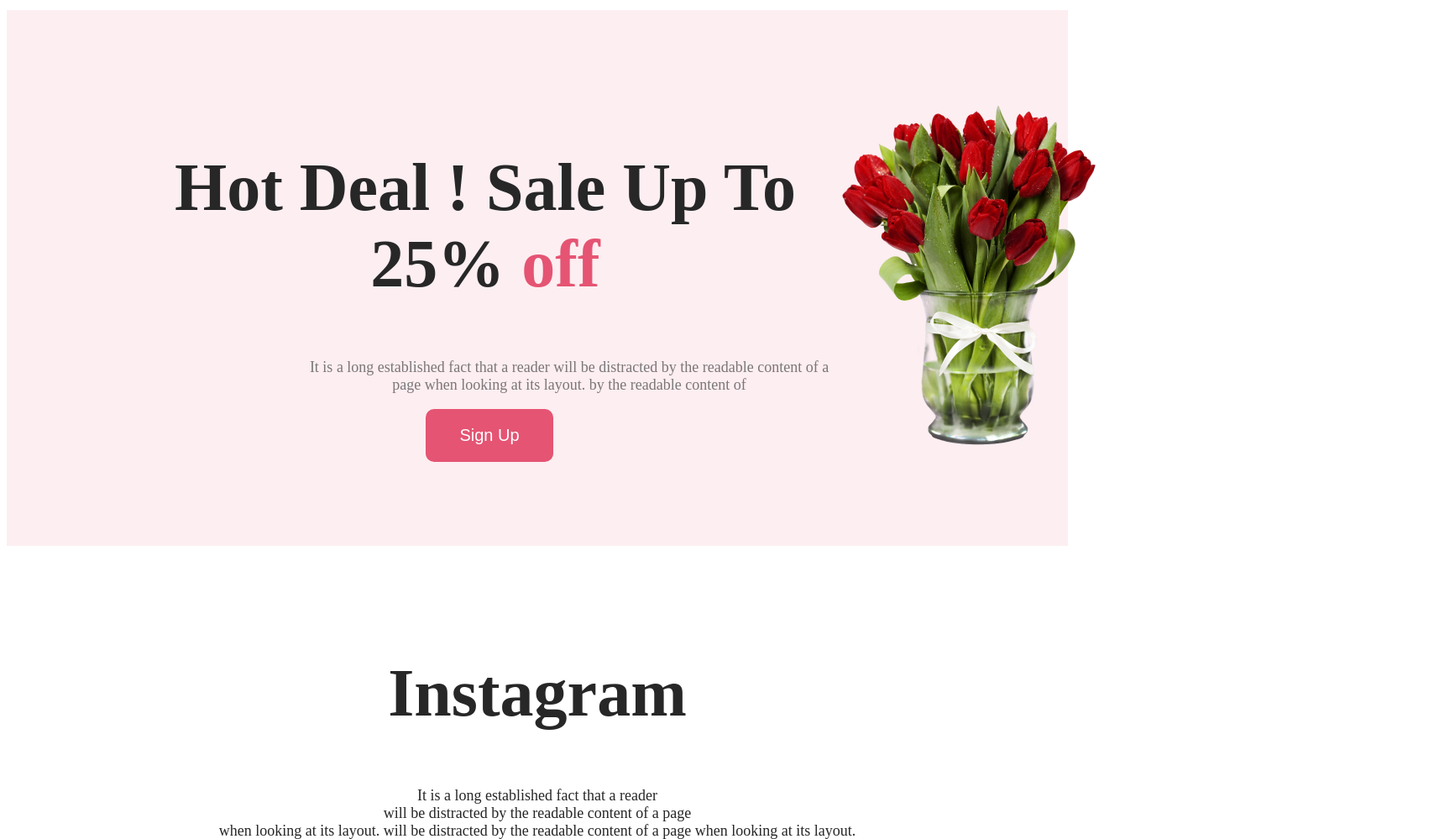
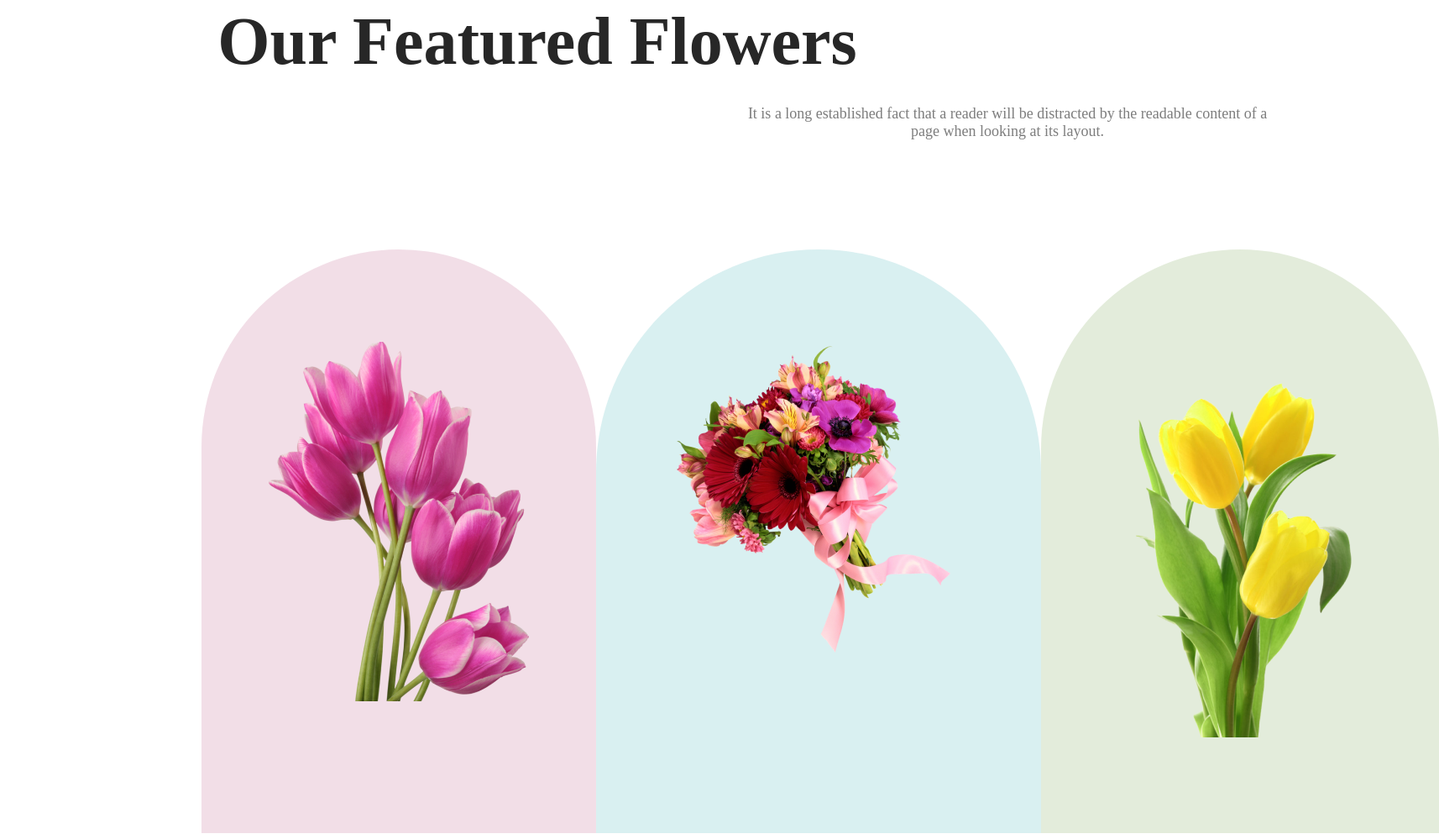
Before and after one commit to Surjo-cse/My-Flower-Shop, a plain HTML site: page index.html in a window 1280 px wide. Shown: the part 980-1979 px from the top of the page at 84% size, 1714 px wide, since content can reach past the window. Drawn offline with Linux system fonts and the light colour scheme.

Commit message:
feature section added

```diff
--- a/css/style.css
+++ b/css/style.css
@@ -1,3 +1,7 @@
+/* this is header section style */
+*{
+    margin: 0px;
+}
 /* this is some common style */
 .primary-btn{
     background-color: #E55473;
@@ -6,6 +10,7 @@
     border: 0;
     color: white;
     font-size: 20px;
+    margin-top: 30px;
 }
 .header-div{
     display: flex;
@@ -15,17 +20,18 @@
     padding-top: 50px;
 }
 
-/* this is header section style */
-
-.header-title{
+.primary-heading{
     font-size: 80px;
     color: #272727;
+    padding-bottom: 30px;
 }
-.header-description{
+.primary-description{
     width: 640px;
     color:  #27272799;
     font-size: 18px;
 }
+/* header section style ends here */
+/* Hot deal style starts from here */
 .hotdeal{
     margin-top: 130px;
     text-align: center;
@@ -38,17 +44,18 @@
 span{
     color: #E55473;
 }
-
-
+/* Hot deal style ends here */
+/* Instagram section style starts from here */
 .instagram-section{
     margin-top: 130px;
     text-align: center;
 }
 
 .insta-img{
+
     display: flex;
     max-width: 1440px;
-    margin: 0px auto;
+    margin: 40px auto;
     justify-content: space-around;
 }
 .insta-description{
@@ -56,17 +63,18 @@ span{
     font-size: 18px;
     text-align: center;
 }
+/* Instagram section style ends here */
+/* subscribe section style starts from here */
 input{
     padding: 22px 520px 22px 22px;
     border-radius: 10px;
+    margin-top: 30px;
 }
 .subscribe{
-    /* margin-top: 130px; */
     text-align: center;
     background-image: url("../Flower Asset/10.png");
     background-repeat: no-repeat;
     padding: 130px 0px;
-    /* margin: 240px 130px 240px 470px;   */
     max-width: 1440px;
     max-height: 450px;
     margin: 130px 450px;
@@ -74,3 +82,37 @@ input{
 .btn{
     margin-left: 10px;
 }
+/* subscribe section style ends here */
+/* footer section style starts from here */
+footer{
+    background-color: #111010;
+    text-align: center;
+    color: white;
+    padding: 128px 0px;
+}
+#shop{
+    color: white;
+}
+.feature{
+    display: flex;
+    justify-content: space-evenly;
+    margin: 130px 240px;
+}
+.feature-img{
+    background-color: rgba(167, 33, 98, 0.15);
+    padding: 110px 80px;
+    border-radius: 300px 300px 0px 0px;
+}
+.feature-img2{
+    background-color: rgba(5, 151, 160, 0.15);;
+}
+.feature-img3{
+    background-color: rgba(71, 125, 17, 0.15);
+}
+.feature-section{
+    text-align: center;
+    margin-top: 130px;
+}
+.feature-description{
+    margin: 0px 0px 0px 880px;
+}
--- a/index.html
+++ b/index.html
@@ -11,10 +11,10 @@
     <header>
         <div class="header-div">
             <div>
-                <h1 class="header-title">
+                <h1 class="header-title primary-heading">
                     Let's make <br>beautiful flowers a <br>part of your life.
                 </h1>
-                <p class="header-description">
+                <p class="header-description primary-description">
                     It is a long established fact that a reader will be distracted by the readable <br> content of a page when looking at its layout. The point of using Lorem Ipsum is <br> that it has a more-or-less normal distribution of letters.
                 </p>
                 <button class="primary-btn">Shop Now</button>
@@ -26,14 +26,36 @@
     </header>
     <!--header section ends  here  -->
     <main>
+    <!-- feature section starts from here -->
+    <section>
+        <div class="feature-section">
+            <h1 class="primary-heading">
+                Our Featured Flowers
+            </h1>
+            <p class="feature-description primary-description">
+                It is a long established fact that a reader will be distracted by the readable content of a page when looking at its layout.
+            </p>
+            <div class="feature">
+                <div class="feature-img feature-img1">
+                    <img src="./Flower Asset/2.png" alt="">
+                </div>
+                <div class="feature-img feature-img2">
+                    <img src="./Flower Asset/3.png" alt="">
+                </div>
+                <div class="feature-img feature-img3">
+                    <img src="./Flower Asset/4.png" alt="">
+                </div>
+            </div>
+        </div>
+    </section>
     <!-- Hot deal section starts from here -->
     <section>
         <div class="hotdeal header-div">
             <div class="hotdeal-description">
-                <h2 class="hotdeal-title header-title">
+                <h2 class="hotdeal-title primary-heading">
                     Hot Deal ! Sale Up To 25% <span>off</span>
                 </h2>
-                <p class="header-description deal-description">
+                <p class="deal-description primary-description">
                     It is a long established fact that a reader will be distracted by the readable content of a page when looking at its layout. by the readable content of
                 </p>
                 <button class="primary-btn btn">Sign Up</button>
@@ -47,7 +69,7 @@
     <!-- Instagram section starts from here -->
     <section>
         <div class="instagram-section">
-            <h2 class="insta-title header-title ">
+            <h2 class="insta-title primary-heading ">
                 Instagram
             </h2>
             <p class="insta-description ">
@@ -65,7 +87,7 @@
     <!-- Subscribe Section starts from here -->
     <section>
         <div class="subscribe">
-            <h2>
+            <h2 class="subscribe-heading primary-heading">
                 Get The Latest Deals
             </h2>
             <p>
@@ -74,9 +96,16 @@
             <input type="text " placeholder="Enter your Email here...."> <button class="primary-btn btn">Subscribe</button>
         </div>
     </section>
+    <!-- Subscribe section ends here -->
     </main>
     <footer>
-
+        <div>
+            <h2 class="footer-title primary-heading"><span>Flower</span><span id="shop">shop</span></h2>
+            <p>It is a long established fact that a reader will be distracted by the readable content of a page when looking at its layout.</p>
+            <br>
+            <p>&copy;2020-2023, FlowerShop.com. All rights reserved.</p>
+            <p></p>
+        </div>
     </footer>
 </body>
 </html>
```
